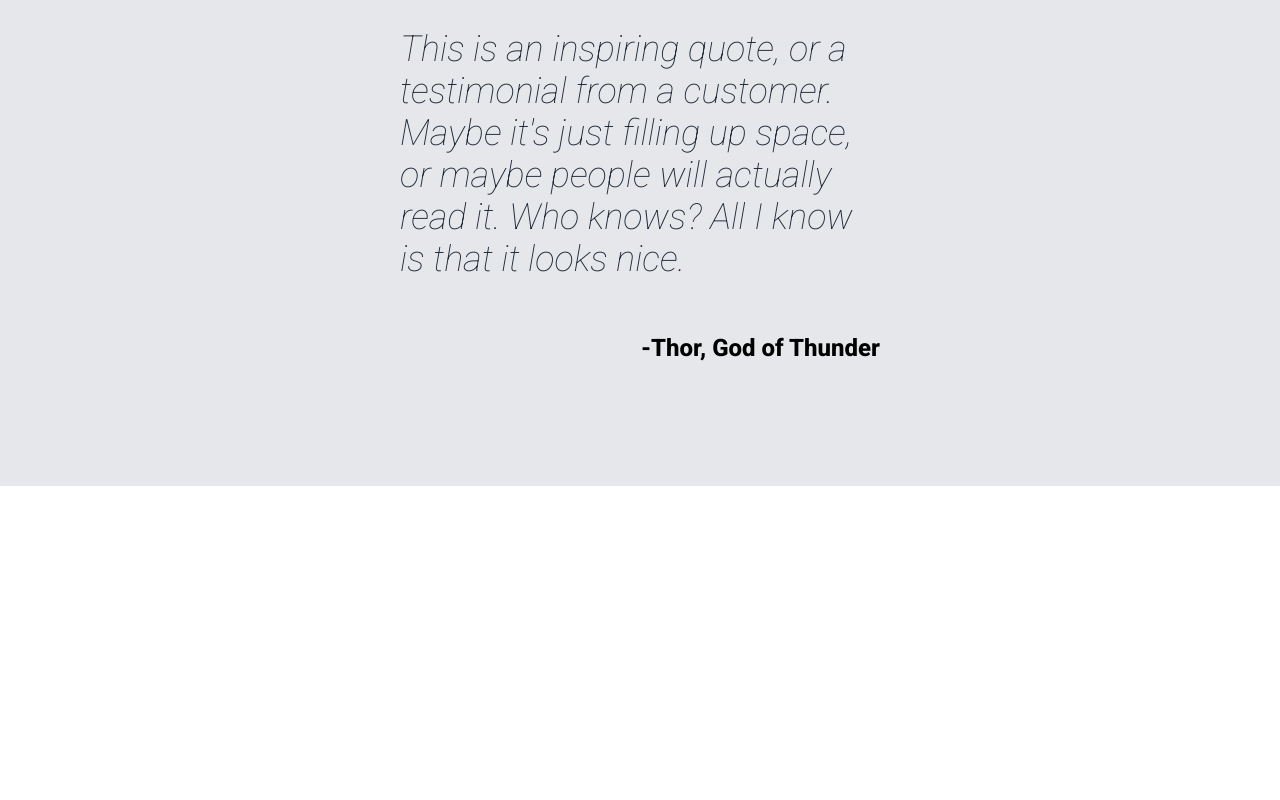
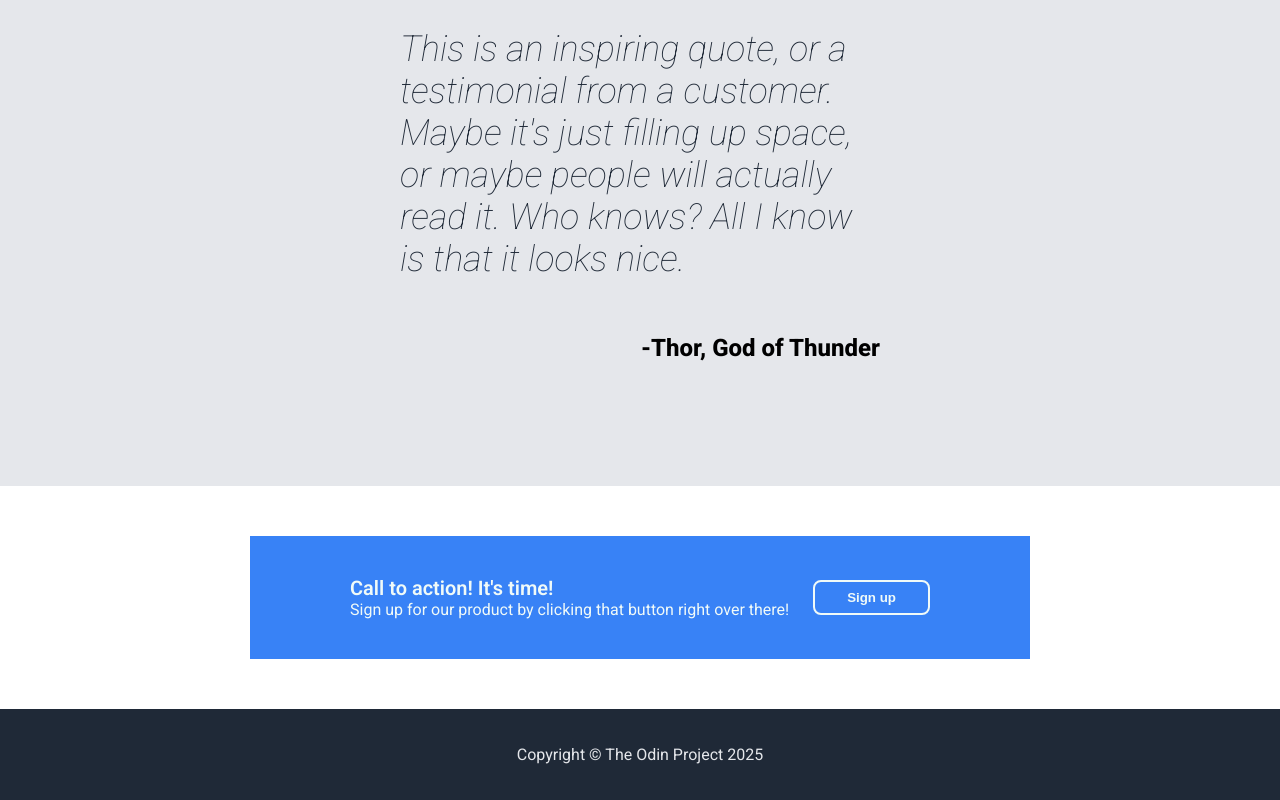
Before and after one commit to Thomas-Bloom/Odin-Project-Landing-Page, a plain HTML site: page index.html in a window 1280 px wide. Shown: the part 976-1776 px from the top of the page. Before the commit the page ends 1462 px from the top, so only its background shows below. Drawn offline with Linux system fonts and the light colour scheme.

Commit message:
Created call-to-action and footer sections (css cleanup required in future)

```diff
--- a/index.html
+++ b/index.html
@@ -48,5 +48,15 @@
         <h2 class="quote-paragraph"><em>This is an inspiring quote, or a testimonial from a customer. Maybe it's just filling up space, or maybe people will actually read it. Who knows? All I know is that it looks nice.</em></h2>
         <p class="quote-author">-Thor, God of Thunder</p>
     </div>
+    <div class="section-four">
+        <div class="call-to-action-text-container">
+            <p class="call-to-action-title">Call to action! It's time!</p>
+            <p class="call-to-action-subtext">Sign up for our product by clicking that button right over there!</p>
+        </div>
+        <button class="signup-button-inverted">Sign up</button>
+    </div>
+    <div class="footer">
+        <p>Copyright © The Odin Project 2025</p>
+    </div>
     </body>
 </html>
--- a/style.css
+++ b/style.css
@@ -74,6 +74,13 @@ a {
     padding: 0;
 }
 
+button {
+    padding: 8px 32px;
+    border-radius: 8px;
+    border: 0;
+    font-weight: 600;
+}
+
 .signup-button {
     background-color: #3882F6;
     color: white;
@@ -134,3 +141,39 @@ a {
     font-weight: 800;
     font-size: 24px;
 }
+
+.section-four {
+    display: flex;
+    justify-content: space-between;
+    align-items: center;
+    background-color: #3882F6;
+    margin: 50px 250px;
+    padding: 40px 100px;
+}
+
+.call-to-action-title {
+    color: #F0FAF8;
+    font-size: 20px;
+    font-weight: 600;
+    margin: 0;
+}
+
+.call-to-action-subtext {
+    color: #F0FAF8;
+    margin: 0;
+}
+
+.signup-button-inverted {
+    background-color: #3882F6;
+    color: #F0FAF8;
+    border-radius: 8px;
+    border: 2px solid #F0FAF8;
+}
+
+.footer {
+    display: flex;
+    align-items: center;
+    justify-content: center;
+    color: #E5E7EB;
+    padding: 20px;
+}
```
